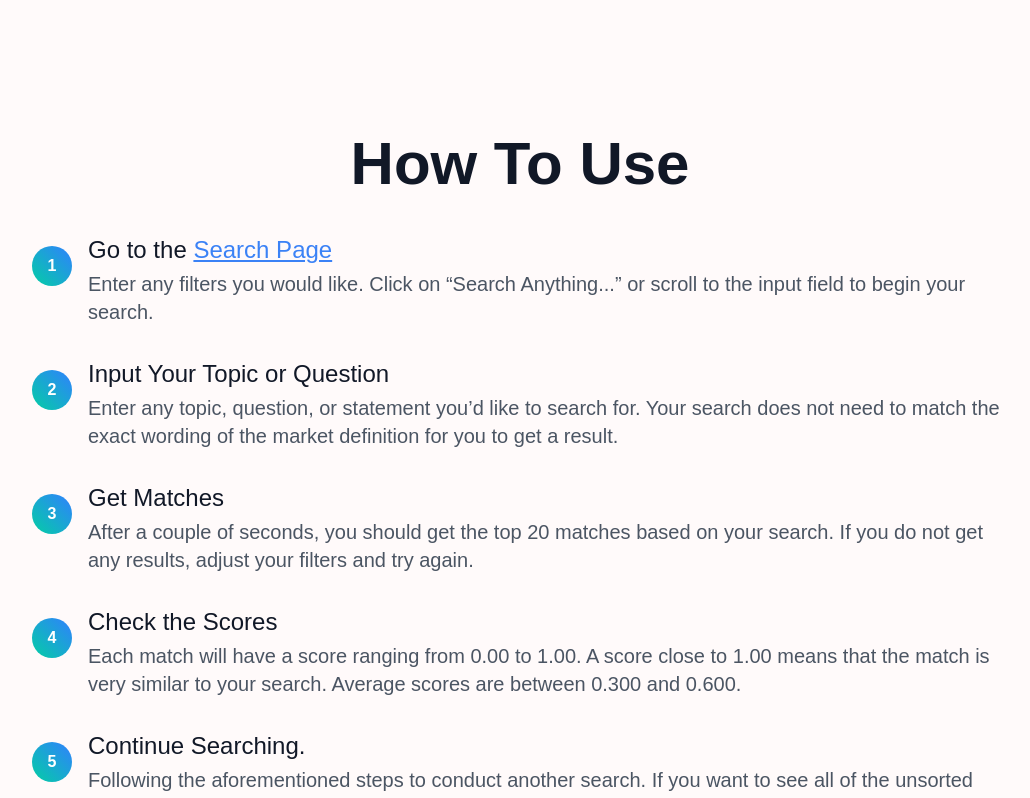
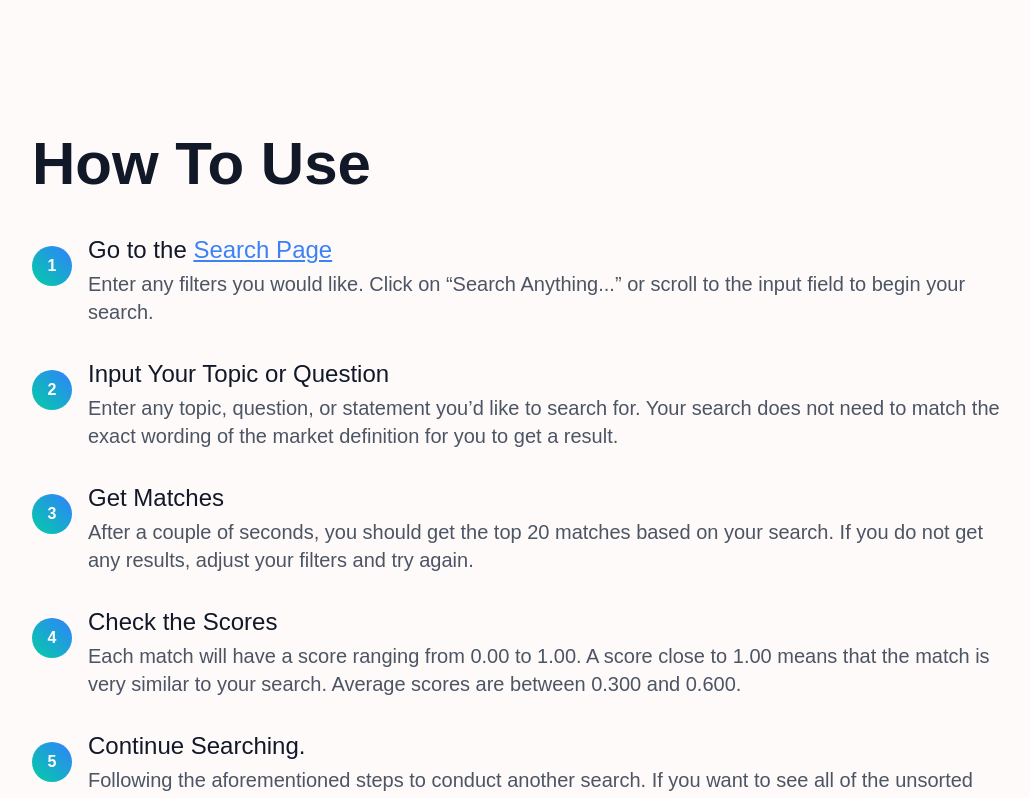
Before and after one commit to shriyanyamali/JurisMercatus, a Next.js app: page / in a window 1280 px wide. Shown: the part 1580-2378 px from the top of the page, without its empty margins (120-1150 px from the left). Built offline with nearby package versions, Linux system fonts and the light colour scheme; a web font is replaced by a local one.

Commit message:
fixed header centering

```diff
--- a/components/Benefits.tsx
+++ b/components/Benefits.tsx
@@ -50,7 +50,7 @@ export default function Benefits() {
   return (
     <>
       <section className="max-w-2xl lg:max-w-screen-lg mx-auto px-4 sm:px-6 pb-44">
-        <div className="flex items-center mb-10 text-center">
+        <div className="flex items-center mb-10 text-center xs:text-start">
           <h2 className="text-5xl lg:text-6xl font-bold text-gray-900">
             Verdictr vs. EC's Case Search
           </h2>
--- a/components/HowToUse.tsx
+++ b/components/HowToUse.tsx
@@ -4,7 +4,7 @@ import React from "react";
 export default function HowToUse() {
   return (
     <section className="max-w-2xl lg:max-w-screen-lg mx-auto px-6 pb-44">
-      <div className="flex justify-center items-center mb-10 text-center">
+      <div className="flex items-center mb-10 justify-center xs:justify-normal text-center">
         <h2 className="text-5xl lg:text-6xl font-bold text-gray-900">
           How To Use
         </h2>
--- a/components/WhatIsVerdictr.tsx
+++ b/components/WhatIsVerdictr.tsx
@@ -50,7 +50,7 @@ export default function WhatIsVerdictr() {
         id="motivation"
         className="max-w-2xl lg:max-w-screen-lg mx-auto px-6 pb-44"
       >
-        <div className="flex items-center mb-10 text-center">
+        <div className="flex items-center mb-10 text-center xs:text-start">
           <h2 className="text-5xl lg:text-6xl font-bold text-gray-900">
             The Motivation Behind Verdictr
           </h2>
```
